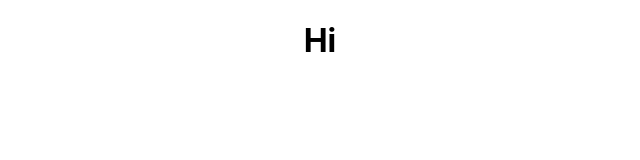
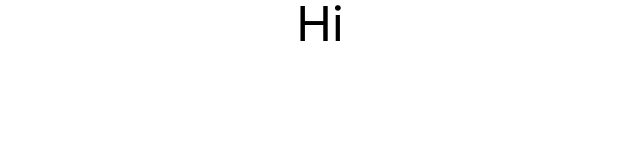
Before and after one commit to Miboch/EasyDD_FrontEnd, a React (Create React App) app: page / in a window 1280 px wide. Shown: the top 160 px of the page, without its empty margins (320-960 px from the left). Built offline with nearby package versions, Linux system fonts and the light colour scheme.

Commit message:
tailwind added

```diff
--- /dev/null
+++ b/craco.config.js
@@ -0,0 +1,7 @@
+module.exports = {
+  style: {
+    postcss: {
+      plugins: [require("tailwindcss"), require("autoprefixer")],
+    },
+  },
+};
--- a/src/App.js
+++ b/src/App.js
@@ -3,7 +3,7 @@
 function App() {
   return (
     <div className="App">
-      <h1>Hi</h1>
+      <h1 className="text-5xl">Hi</h1>
     </div>
   );
 }
--- /dev/null
+++ b/tailwind.config.js
@@ -0,0 +1,11 @@
+module.exports = {
+  purge: ["./src/**/*.{js,jsx,ts,tsx}", "./public/index.html"],
+  darkMode: "media", // or 'media' or 'class'
+  theme: {
+    extend: {},
+  },
+  variants: {
+    extend: {},
+  },
+  plugins: [],
+};
```
Also changed, not shown: package.json (+9 -3 lines), src/index.css (+7 -3 lines), 1 other file (tests, documents, lock files or other folders).
